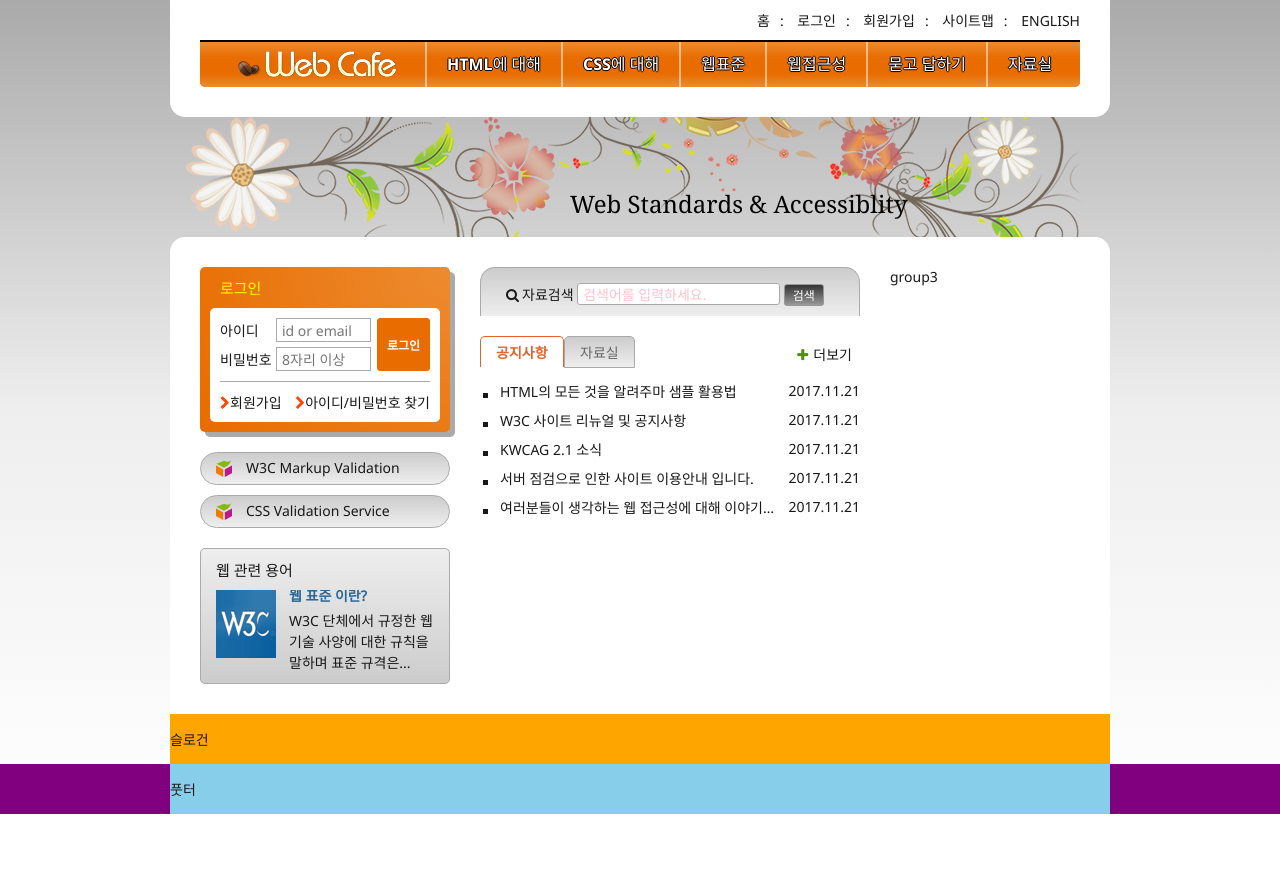
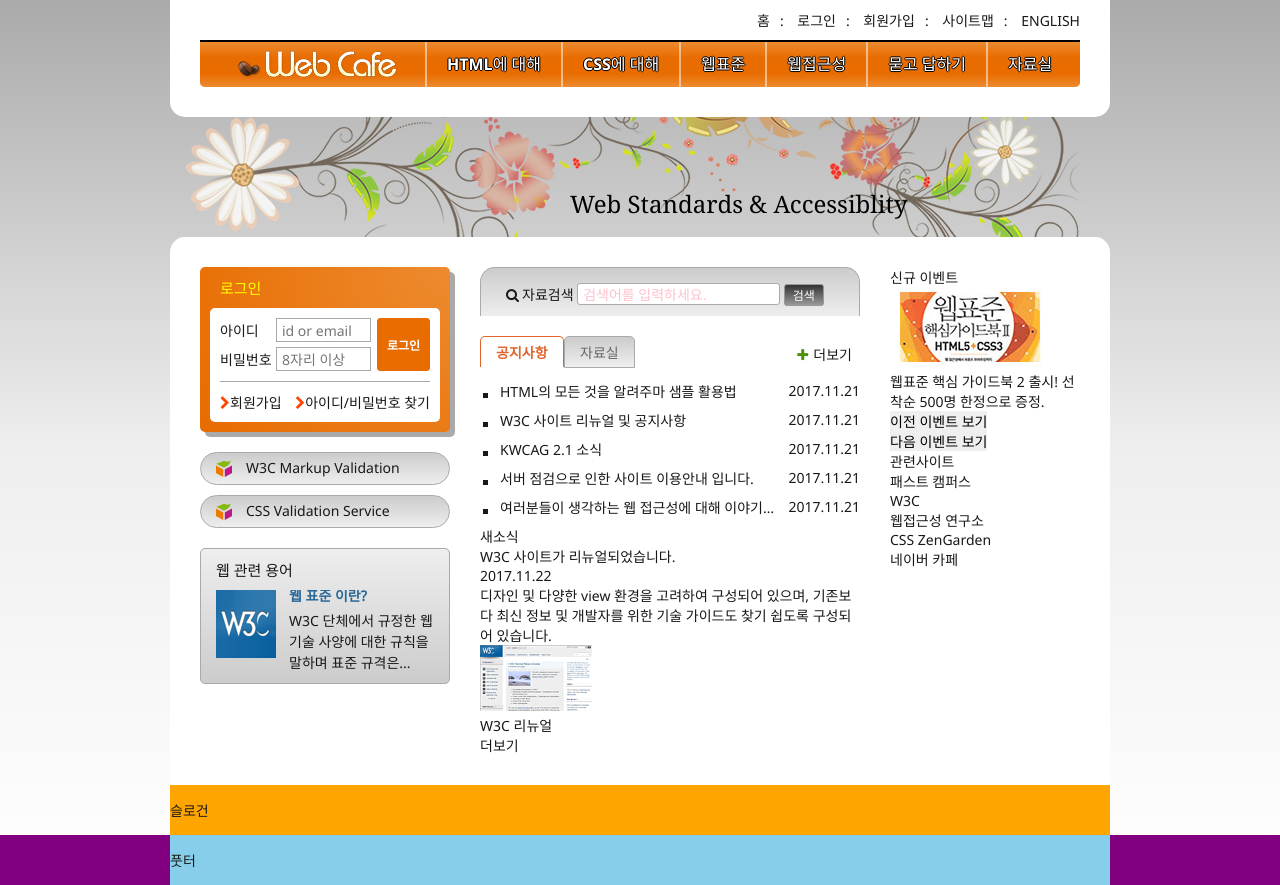
Before and after one commit to stared329/www, a plain HTML site: page index.html in a window 1280 px wide. Before the commit the page ends 814 px from the top, so only its background shows below. Drawn offline with nearby package versions, Linux system fonts and the light colour scheme.

Commit message:
신규 이벤트 및 관련 사이트 마크업 완성

```diff
--- a/index.html
+++ b/index.html
@@ -8,6 +8,7 @@
   <link rel="stylesheet" href="css/style.css">
   <script src="js/jQuery.js"></script>
   <script src="js/menu-tab.js"></script>
+  <script src="js/script.js"></script>
 </head>
 
 <body>
@@ -158,7 +159,66 @@
             </fieldset>
           </form>
         </div>
-
+        <!-- <div class="aria-board">
+          <ul class="tab-list" role="tablist">
+            <li id="aria-notice-heading" role="tab" aria-selected="true" aria-controls="notice" tabindex="0">공지사항</li>
+            <li id="aria-pds-heading" role="tab" aria-selected="false" aria-controls="pds" tabindex="0">자료실</li>
+          </ul>
+          <div class="aria-board-wrap">
+            <div id="notice" class="aria-notice board-act" role="tabpanel" aria-labelledby="aria-notice-heading">
+              <h2 class="readable-hidden">공지사항</h2>
+              <ul class="notice-list">
+                <li>
+                  <a href="#">HTML의 모든 것을 알려주마 샘플 활용법</a>
+                  <time datetime="2017-11-21T14:50:15">2017.11.21</time>
+                </li>
+                <li>
+                  <a href="#">W3C 사이트 리뉴얼 및 공지사항</a>
+                  <time datetime="2017-11-21T14:50:15">2017.11.21</time>
+                </li>
+                <li>
+                  <a href="#">KWCAG 2.1 소식</a>
+                  <time datetime="2017-11-21T14:50:15">2017.11.21</time>
+                </li>
+                <li>
+                  <a href="#">서버 점검으로 인한 사이트 이용안내 입니다.</a>
+                  <time datetime="2017-11-21T14:50:15">2017.11.21</time>
+                </li>
+                <li>
+                  <a href="#">여러분들이 생각하는 웹 접근성에 대해 이야기를 나누어 봅시다.</a>
+                  <time datetime="2017-11-21T14:50:15">2017.11.21</time>
+                </li>
+              </ul>
+              <a href="#" class="notice-more">더보기</a>
+            </div>
+            <div id="pds" class="aria-pds board-act unvisual" role="tabpanel" aria-labelledby="aria-pds-heading">
+              <h2 class="readable-hidden">자료실</h2>
+              <ul class="pds-list">
+                <li>
+                  <a href="#">디자인 사이트 링크 모음</a>
+                  <time datetime="2017-11-21T14:50:15">2017.11.21</time>
+                </li>
+                <li>
+                  <a href="#">웹 접근성 관련 자료 모음</a>
+                  <time datetime="2017-11-21T14:50:15">2017.11.21</time>
+                </li>
+                <li>
+                  <a href="#">예제 샘플 응용해보기</a>
+                  <time datetime="2017-11-21T14:50:15">2017.11.21</time>
+                </li>
+                <li>
+                  <a href="#">웹 접근성 향상을 위한 국가 표준 기술 가이드라인</a>
+                  <time datetime="2017-11-21T14:50:15">2017.11.21</time>
+                </li>
+                <li>
+                  <a href="#">로얄티 프리 이미지 자료</a>
+                  <time datetime="2017-11-21T14:50:15">2017.11.21</time>
+                </li>
+              </ul>
+              <a href="#" class="pds-more">더보기</a>
+            </div>
+          </div>
+        </div> -->
         <div class="board">
           <div class="notice board-act">
             <h2 id="notice-heading" class="notice-heading" tabindex="0">공지사항</h2>
@@ -217,8 +277,49 @@
             </div>
           </div>
         </div>
+        <section class="news">
+          <h2 class="news-heading" id="news-heading">새소식</h2>
+          <a href="#">
+            <article class="news-item">
+              <h3 class="news-item-heading">W3C 사이트가 리뉴얼되었습니다.</h3>
+              <time datetime="2017-11-21T14:50:15">2017.11.22</time>
+              <p>디자인 및 다양한 view 환경을 고려하여 구성되어 있으며, 기존보다 최신 정보 및 개발자를 위한 기술 가이드도 찾기 쉽도록 구성되어 있습니다.</p>
+              <figure>
+                <img id="news-img" src="images/news.gif" alt="HTML5를 발푷면서 새롭게 리뉴얼 된 W3C 공식 웹사이트" />
+                <figcaption>W3C 리뉴얼</figcaption>
+              </figure>
+            </article>
+          </a>
+          <a href="#" class="news-more" aria-labelledby="news-heading">더보기</a>
+        </section>
       </div>
-      <div class=" group group3 ">group3</div>
+      <div class="group group3 ">
+        <div class="event-related">
+          <div class="event">
+            <h2 class="event-heading">신규 <span>이벤트</span></h2>
+            <div id="event-detail">
+              <p>
+                <img src="/images/free_gift.gif" alt="이벤트 경품 : 웹표준 핵심 가이드북 2 도서 증정" />
+              </p>
+              <p class="event-text"><em>웹표준 핵심 가이드북 2 출시!</em> 선착순 500명 한정으로 증정.</p>
+            </div>
+            <div class="btn-event">
+              <button class="btn-event-prev" type="button">이전 이벤트 보기</button>
+              <button class="btn-event-next" type="button">다음 이벤트 보기</button>
+            </div>
+          </div>
+          <div class="related">
+            <h2 class="related-heading">관련<span>사이트</span></h2>
+            <ul class="related-list">
+              <li><a href="#">패스트 캠퍼스</a></li>
+              <li><a href="#">W3C</a></li>
+              <li><a href="#">웹접근성 연구소</a></li>
+              <li><a href="#">CSS ZenGarden</a></li>
+              <li><a href="http://cafe.naver.com/webcafe2010" target="_blank">네이버 카페</a></li>
+            </ul>
+          </div>
+        </div>
+      </div>
     </main>
     <article class="slogan ">
       <h2 class="slogan-heading ">슬로건</h2>
```
